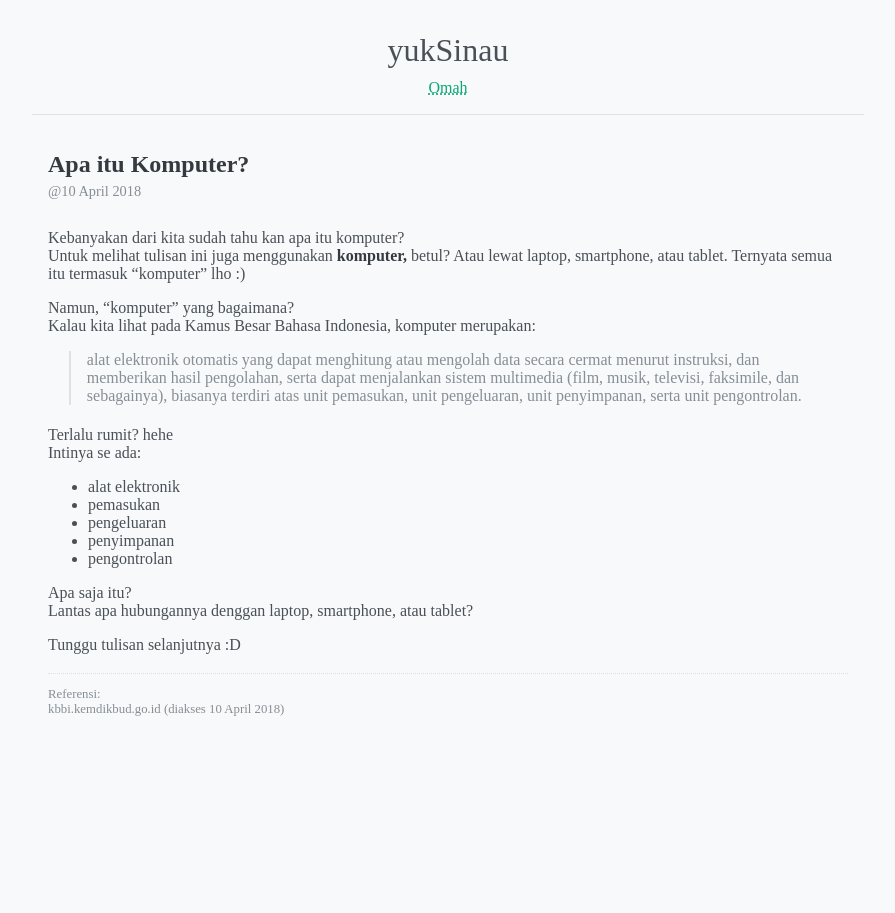
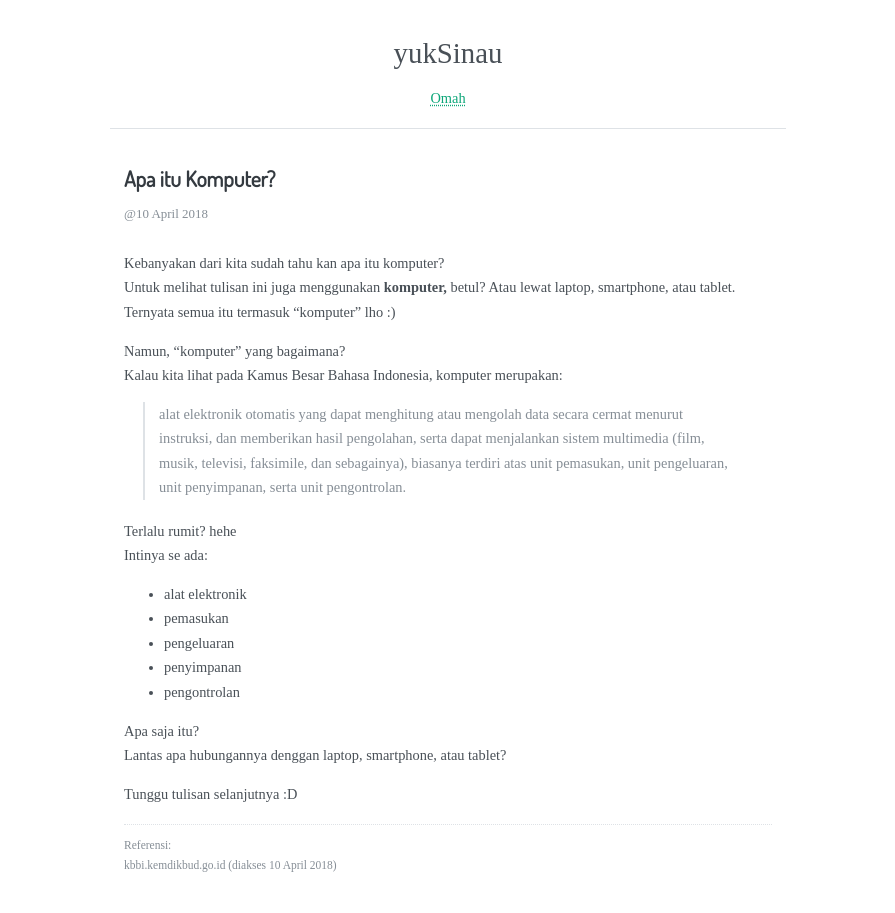
Before and after one commit to sarimo/sarimo.github.io, a Jekyll site: the page built from _posts/2018-04-10-apa-itu-komputer.md, in a window 1280 px wide. Shown: the whole page, without its empty margins (192-1087 px from the left). Built offline with Jekyll 4.4.1, drawn with Linux system fonts in a browser that asks for light colours; some web fonts are replaced; our own code applies the rules of GitHub Pages for plain Markdown files.

Commit message:
Menambah style untuk gambar. Memperbaharui jenis huruf.

```diff
--- /dev/null
+++ b/_includes/image.html
@@ -0,0 +1,5 @@
+<figure class="gambar">
+  <img src="{{ include.urlGambar }}" alt="{{ include.alt }}" class="img-responsive"/>
+  <p>@sarimo // <a href="{{ include.urlSumber | default: "#"}}" target="_blank">{{ include.sumber }}</a></p>
+  <figcaption>{{ include.caption }}</figcaption>
+</figure>
--- a/_layouts/default.html
+++ b/_layouts/default.html
@@ -6,6 +6,7 @@
   <meta http-equiv="X-UA-Compatible" content="IE=edge">
   <meta name="viewport" content="width=device-width, initial-scale=1">
   <title>{{ page.title | default: "Sarimo" }}</title>
+  <link rel="stylesheet" href="https://indestructible-type.github.io/fonts/stylesheet.css" type="text/css" charset="utf-8" />
   <link rel="stylesheet" href="{{ '/assets/css/main.css' | relative_url }}">
 </head>
 
--- a/assets/css/main.css
+++ b/assets/css/main.css
@@ -4,13 +4,14 @@
  *  2018-04-11: Menambah style dasar.
  */
 
-@import url('https://fonts.googleapis.com/css?family=Alice');
+@import url('https://fonts.googleapis.com/css?family=Lato|Dosis');
 :root {
   --cl-text-main: #495057;
   --cl-text-gelap: #343a40;
   --cl-text-terang: #868e96;
   --cl-bg-main: #f8f9fa;
   --cl-border-main: #dee2e6;
+  --cl-border-terang: #e9ecef;
   --cl-link-main: #0ca678;
   --cl-link-hover: #12b886;
   --cl-link-gelap: #099268;
@@ -21,12 +22,15 @@
   margin: 0;
   min-height: 100%;
   color: var(--cl-text-main);
-  background: var(--cl-bg-main);
-  font-family: "Alice", serif;
+  /* background: var(--cl-bg-main); */
+  font-family: "besley", serif;
+  line-height: 1.7;
+  font-size: 0.9em;
 }
 
-h1, h2, h3, strong {
+h1, h2, h3 {
   color: var(--cl-text-gelap);
+  font-family: "Dosis", sans-serif;
 }
 
 a {
@@ -86,7 +90,7 @@
 }
 
 .artikel {
-  max-width: 50em;
+  max-width: 45em;
   margin: 0 auto;
   padding: 1em 1em;
   border-top: 1px solid var(--cl-border-main);
@@ -99,3 +103,38 @@
   margin-top: 1.5em;
   padding: 1em 0;
 }
+
+.img-responsive {
+  width: 90%;
+}
+
+.gambar {
+  text-align: center;
+  color: var(--cl-text-terang);
+  font-size: 0.8em;
+  margin-bottom: 2.7em;
+  font-family: "Lato", sans-serif;
+}
+
+.gambar img {
+  padding: 1em;
+  padding-bottom: 3em;
+  border: 1px solid var(--cl-border-terang);
+  border-radius: 0.3em;
+}
+
+.gambar p {
+  width: 90%;
+  margin: 0 auto;
+  margin-top: -6.8em;
+  margin-bottom: 1em;
+  padding-right: 5px;
+  color: #fff;
+  text-align: right;
+  font-size: 0.7em;
+  opacity: 0.3;
+}
+
+.gambar a {
+  color: #fff;
+}
```
Also changed, not shown: _posts/2018-04-13-berkenalan-dengan-web.md (added, +31 -0 lines).
